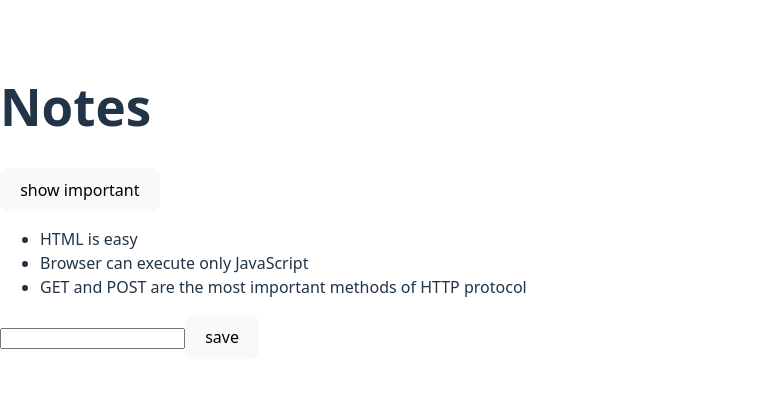
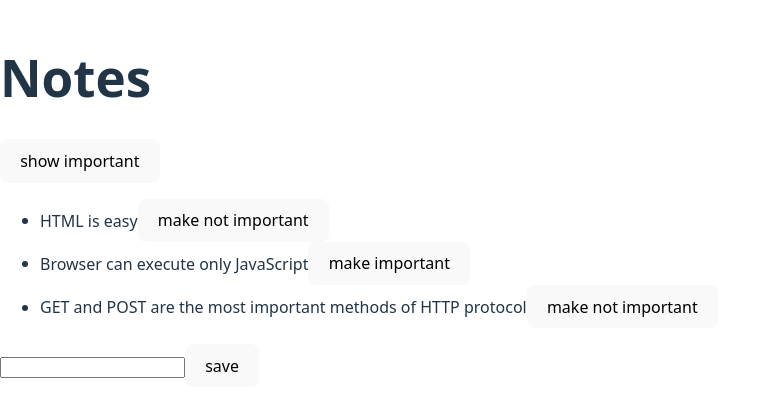
Before and after one commit to tumpsu/fullstackopen_harjoitukset, a React (Vite) app in the folder part2/: page / in a window 1280 px wide. Shown: the part 199-616 px from the top of the page, without its empty margins (0-761 px from the left). Built offline with nearby package versions, Linux system fonts and the light colour scheme; data requests are answered from the project's data file; the HTML template or start-up script is replaced by a standard one.

Commit message:
Added update note conteent.

```diff
--- a/part2/src/App.jsx
+++ b/part2/src/App.jsx
@@ -1,6 +1,6 @@
 import { useState, useEffect } from 'react';
-import axios from 'axios';
 import Note from './components/note';
+import noteService from './services/notes'
 const App = () => {
 
   const [notes, setNotes] = useState([]);
@@ -8,15 +8,15 @@ const App = () => {
   const [showAll, setShowAll] = useState(true);
 
    useEffect(() => {
-    console.log('effect');
-    axios
-      .get('http://localhost:3001/notes')
-      .then(response => {
-        console.log('promise fulfilled');
-        setNotes(response.data);
+    //console.log('effect');
+      noteService
+      .getAll()
+      .then(initialNotes => {
+        setNotes(initialNotes);
       });
-  }, []);
-  console.log('render', notes.length, 'notes');
+   });
+
+   console.log('render', notes.length, 'notes');
 
 
   const notesToShow = showAll
@@ -27,21 +27,40 @@ const App = () => {
 
    const addNote = (event) => {
     event.preventDefault();
-    console.log('button clicked', event.target);
+    //console.log('button clicked', event.target);
     const noteObject = {
-    content: newNote,
-    important: Math.random() > 0.5,
-    id: String(notes.length + 1)
-  };
+    content: newNote
+    ,important: Math.random() > 0.5
+    //, id: String(notes.length + 1)
+    };
 
-  setNotes(notes.concat(noteObject));
-  setNewNote('');
+    noteService
+      .create(noteObject)
+       .then(returnedNote => {
+        setNotes(notes.concat(returnedNote));
+      });
+  }
+  const toggleImportanceOf = (id) => {
+    //console.log(`importance of ${id} needs to be toggled`);
+    const note = notes.find(n => n.id === id);
+    const changedNote = { ...note, important: !note.important }
+    noteService
+      .update(id, changedNote)
+    .then(returnedNote => {
+        setNotes(notes.map(note => note.id !== id ? note : returnedNote));
+      })
+      .catch(error => {
+      alert(
+        `the note '${note.content}' was already deleted from server`
+      );
+      setNotes(notes.filter(n => n.id !== id))
+    });
   }
 
 
 
   const handleNoteChange = (event) => {
-    console.log(event.target.value);
+    //console.log(event.target.value);
     setNewNote(event.target.value);
   }
 
@@ -55,7 +74,7 @@ const App = () => {
       </div>
       <ul>
         {notesToShow.map(note =>
-          <Note key={note.id} note={note} />
+          <Note key={note.id} note={note} toggleImportance={() => toggleImportanceOf(note.id)} />
         )
         }
       </ul>
--- a/part2/src/components/note.jsx
+++ b/part2/src/components/note.jsx
@@ -1,5 +1,13 @@
-const Note = ({ note }) => {
-  return <li>{note.content}</li>
-}
+const Note = ({ note, toggleImportance }) => {
+   const label = note.important
+    ? 'make not important' : 'make important';
+
+
+  return (<li>
+            {note.content}
+            <button onClick={toggleImportance}>{label}</button>
+         </li>
+)}
+
 
 export default Note;
--- /dev/null
+++ b/part2/src/services/notes.js
@@ -0,0 +1,19 @@
+import axios from 'axios';
+const baseUrl = 'http://localhost:3001/notes';
+
+const getAll = () => {
+  const request = axios.get(baseUrl);
+  return request.then(response => response.data);
+}
+
+const create = newObject => {
+  const request =axios.post(baseUrl, newObject);
+  return request.then(response => response.data);
+}
+
+const update = (id, newObject) => {
+  const request = axios.put(`${baseUrl}/${id}`, newObject);
+  return request.then(response => response.data);
+}
+
+export default { getAll, create, update }
```
